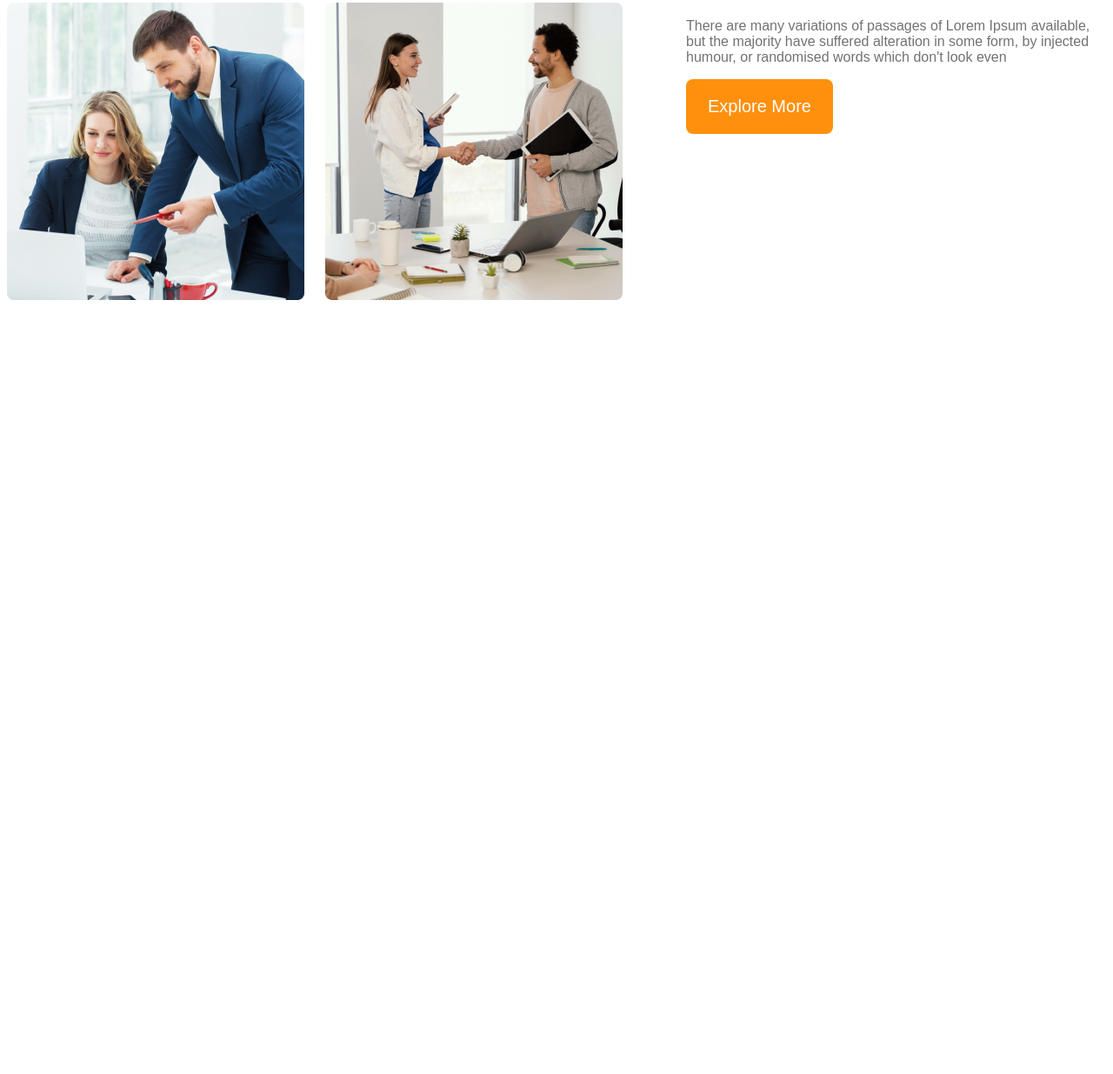
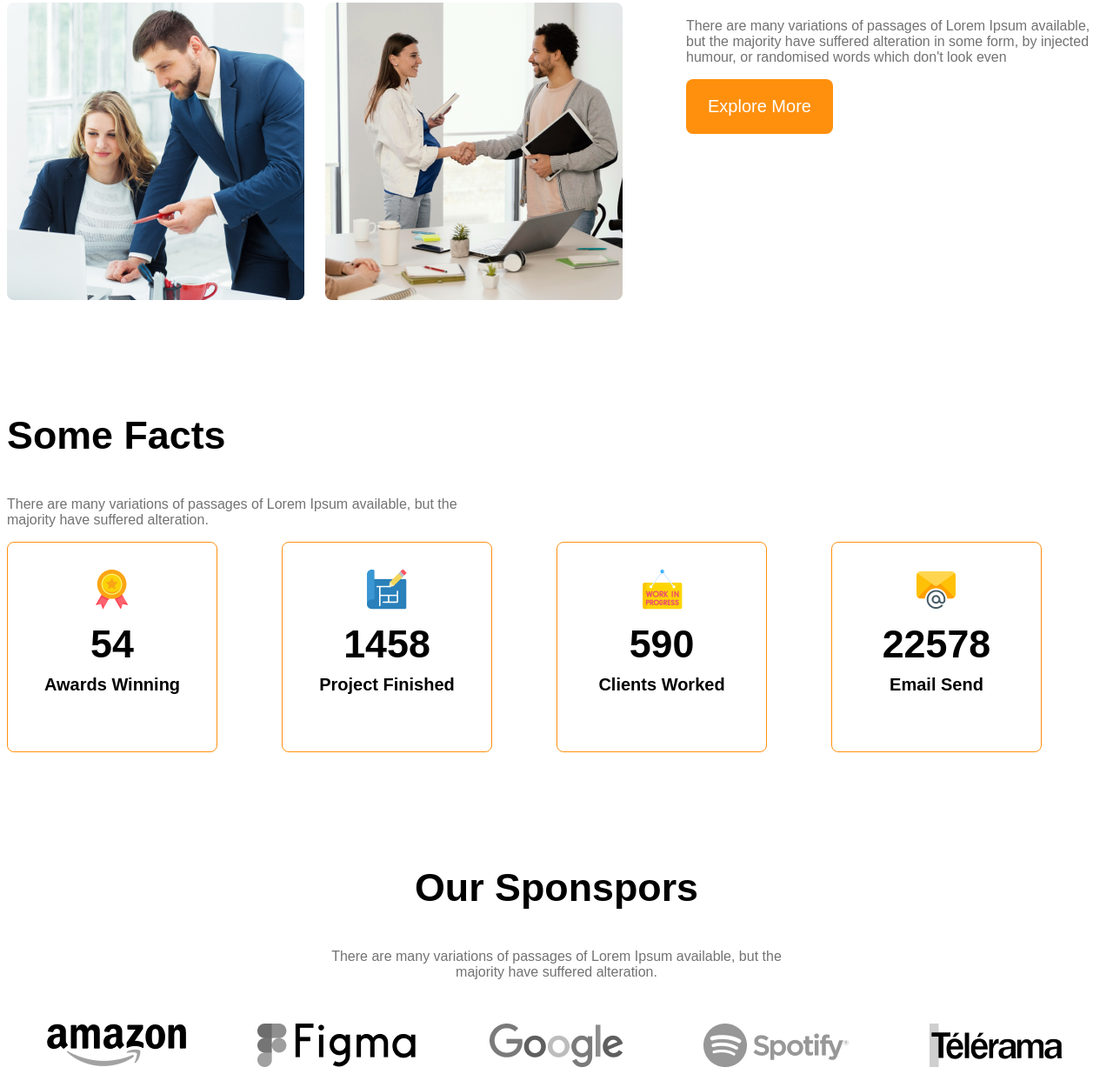
Before and after one commit to abdulrehmanaarmaan/g3-architect-website-2, a plain HTML site: page index.html in a window 1280 px wide. Shown: the part 1515-2750 px from the top of the page at 87% size. Before the commit the page ends 1868 px from the top, so only its background shows below. Drawn offline with Linux system fonts and the light colour scheme.

Commit message:
fourth commit

```diff
--- a/index.css
+++ b/index.css
@@ -35,7 +35,8 @@
 
 .section-title {
     font-size: 2.8rem;
-    font-weight: 700;}
+    font-weight: 700;
+}
 
 
 .bg-color {
@@ -117,7 +118,55 @@ main > section {
     color: #FF900E;
 }
 
+.fact-card {
+    border: solid 1px #FF900E;
+    width: 240px;
+    height: 240px;
+    border-radius: 8px;
+    justify-content: center;
+    align-items: center;
+    text-align: center;
 
+}
+
+.facts-container {
+    display: grid;
+    grid-template-columns: repeat(4, 1fr);
+}
+
+.fact-number {
+    font-size: 2.8rem;
+    font-weight: 600;
+    margin-top: 10px;
+    margin-bottom: 5px;
+}
+ .fact-name {
+    font-weight: 600;
+    font-size: 1.25rem;
+    margin-top: 10px;
+ }
+
+ .fact-description {
+    max-width: 542px;
+    width: 100%
+ }
+
+ .sponser-info {
+    margin: 50px auto;
+    max-width: 542px;
+    text-align: center;
+ }
+
+ .sponser-companies {
+    display: grid;
+    grid-template-columns: repeat(5, 1fr);
+    justify-items: center;
+
+}
+
+.sponser-companies img {
+    filter: grayscale(100%)
+}
 
 @media screen and (max-width: 576px) {
     .navbar, .nav-links, .teams {
@@ -128,9 +177,21 @@ main > section {
         width: 100%;
     }
 
-    .team-img-container {
-        grid-template-columns: repeat(1, 1fr);
+    .team-img-container, .facts-container, .sponser-companies {
+        grid-template-columns: 1fr;
     }
+
+    .facts-container {
+        justify-items: center;
+        gap: 24px;
+    }
+
+    .sponser-companies {
+        justify-items: center;
+        gap: 50px;
+    }
+
+
 
 
 }
@@ -144,4 +205,10 @@ main > section {
         margin: 50px auto;
     }
 
+    .sponser-companies, .facts-container {
+        grid-template-columns: repeat(2, 1fr);
+        gap: 50px;
+        justify-items: center;
+    }
+
 }
--- a/index.html
+++ b/index.html
@@ -52,6 +52,63 @@
             </div>
 
         </section>
+
+        <section>
+
+        </section>
+
+        <section>
+            <h3 class="section-title">Some Facts</h3>
+            <p class = "text-light-grey fact-description">There are many variations of passages of Lorem Ipsum available, but the majority have suffered alteration.</p>
+            <div class="facts-container">
+
+                <div class="fact-card display-flex">
+                    <div>
+                    <img src="images/icons/ribon.png" alt="" class="fact-icon">
+                    <h4 class="fact-number">54</h4>
+                    <h5 class="fact-name">Awards Winning</h5>
+                </div>
+                </div>
+
+                <div class="fact-card display-flex">
+                    <div>
+                    <img src="images/icons/projects.png" alt="" class="fact-icon">
+                    <h4 class="fact-number">1458</h4>
+                    <h5 class="fact-name">Project Finished</h5>
+                </div>
+                </div>
+
+                <div class="fact-card display-flex">
+                    <div>
+                    <img src="images/icons/customers.png" alt="" class="fact-icon">
+                    <h4 class="fact-number">590</h4>
+                    <h5 class="fact-name">Clients Worked</h5>
+                </div>
+                </div>
+
+                <div class="fact-card display-flex">
+                    <div>
+                    <img src="images/icons/email.png" alt="" class="fact-icon">
+                    <h4 class="fact-number">22578</h4>
+                    <h5 class="fact-name">Email Send</h5>
+                </div>
+                </div>
+
+            </div>
+        </section>
+        <section class = "our-sponsors">
+             <div class="sponser-info">
+                <h3 class="section-title">Our Sponspors</h3>
+                <p class="text-light-grey">There are many variations of passages of Lorem Ipsum available, but the majority have suffered alteration.</p>
+             </div>
+            <div class="sponser-companies">
+                <img src="images/sponsors/amazon.png" alt="">
+                <img src="images/sponsors/figma.png" alt="">
+                <img src="images/sponsors/google.png" alt="">
+                <img src="images/sponsors/spotify.png" alt="">
+                <img src="images/sponsors/telerama.png" alt="">
+            </div>
+        </section>
     </main>
 
     <footer></footer>
```
